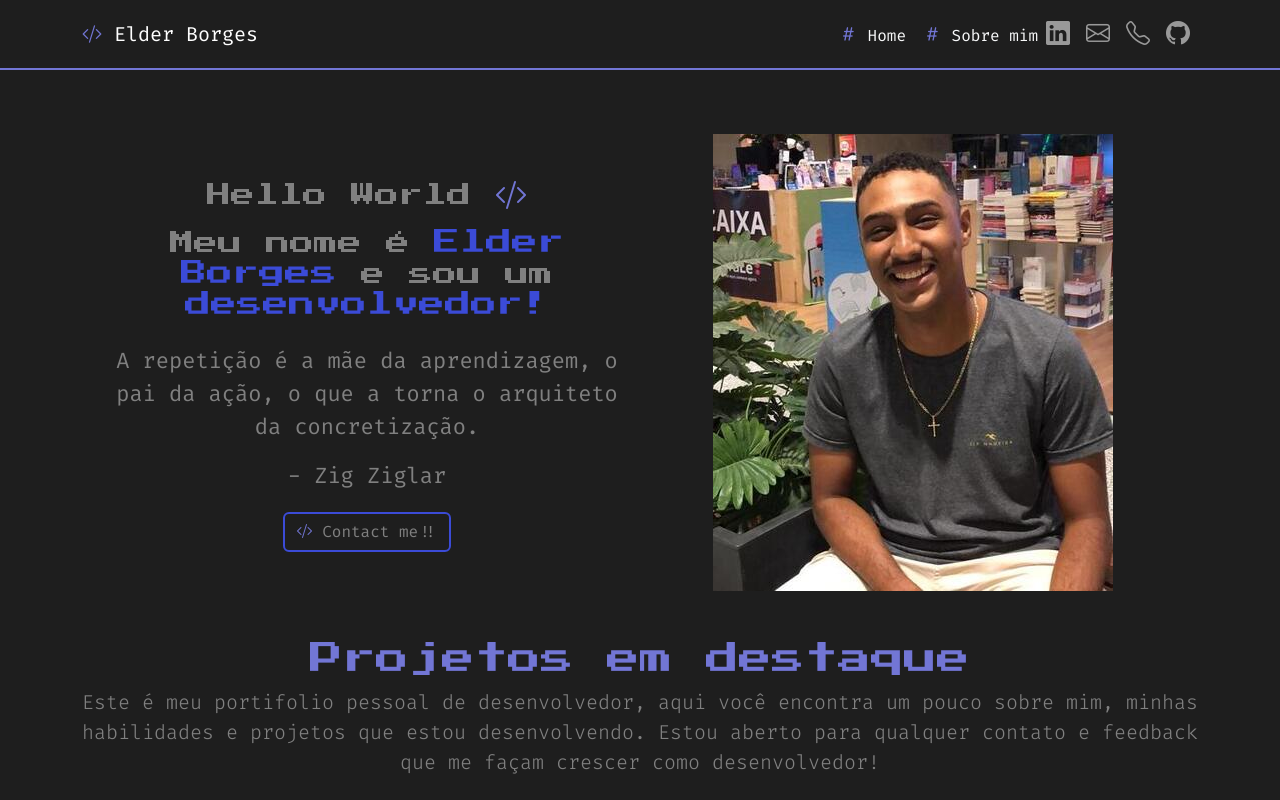
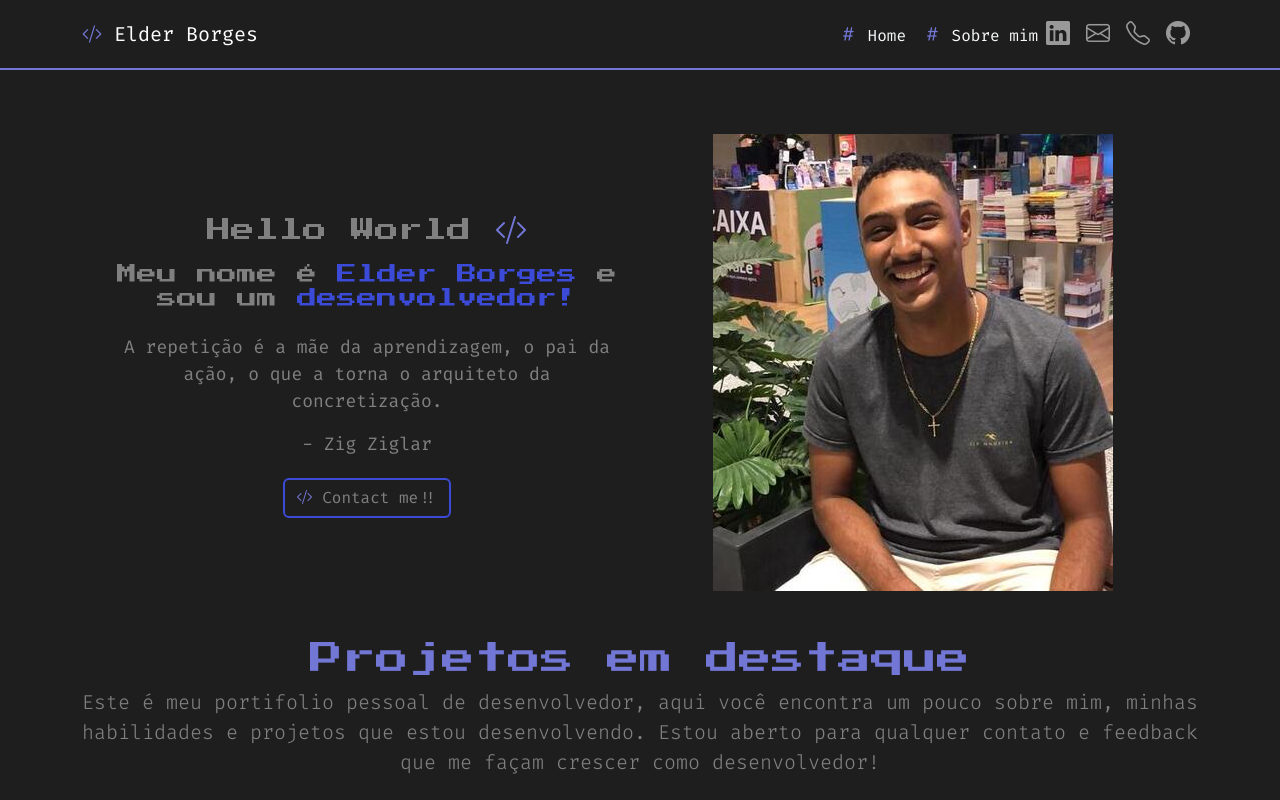
Before and after one commit to eldersb/portfolio-front, a Vue app: page / in a window 1280 px wide. Shown: the top 800 px of the page. Built offline with nearby package versions, Linux system fonts and the light colour scheme; no server answers.

Commit message:
Correção de erros no layout

```diff
--- a/src/components/BannerComponent.vue
+++ b/src/components/BannerComponent.vue
@@ -3,15 +3,17 @@
     <div class="row m-0 p-0 align-items-center">
 
         <div class="col-md-6 text text-center text-md-left">
-            <h2 class="mt-3 text-center">
-                <p class="mb-3">Hello World <i class="bi bi-code-slash fs-2"></i>  </p>
+            <h2 class="mt-3 text-h2 text-center">
+                Hello World <i class="bi bi-code-slash fs-2"></i>
+            </h2>
 
-
-                 Meu nome é
+            <h3 class="sub-title mt-3">
+                Meu nome é
                  <span class="text-span">Elder Borges</span>
                  e sou um
                  <span class="text-span">desenvolvedor!</span>
-            </h2>
+            </h3>
+
             <div class="mt-4">
                 <p class="text-frase">
                     A repetição é a mãe da aprendizagem, o pai da ação,
@@ -63,13 +65,20 @@ export default {
 }
 
 .text-frase {
-    font-size: 22px;
+    font-size: 18px;
 }
 
-h2 {
+
+.text-h2 {
     font-family: "Press Start 2P", system-ui;
     font-style: normal;
     font-size: 24px;
+}
+
+.sub-title, .text-span {
+    font-family: "Press Start 2P", system-ui;
+    font-style: normal;
+    font-size: 20px;
 }
 
 
--- a/src/views/AboutView.vue
+++ b/src/views/AboutView.vue
@@ -2,15 +2,13 @@
         <div class="container mt-5 ">
     <div class="row m-0 p-0 align-items-center">
 
-        <div class="col-md-6 text  text-md-left">
-            <h2 class="mt-3 text text-center">
-                <p class="mb-3">
-                  <i class="bi bi-hash fs-1"></i>Sobre mim <img src="/public/line.png" alt="Linha decorativa do título">
-                </p>
+      <h2 class="mt-3 text">
+        <i class="bi bi-hash fs-1"></i>Sobre mim
+        <img src="/public/line.png" alt="Linha decorativa do título">
+      </h2>
 
-                 <span class="text-span">Elder Borges</span>
-            </h2>
-            <div class="mt-4">
+        <div class="col-md-6 text text-md-left">
+
           <p class="text-principal">
               Sou uma pessoa apaixonada por desafios.
               Estou sempre disposto a aprender e obter novas experiências.
@@ -19,7 +17,7 @@
               de forma a ingressar no superior em Sistemas de Informação pela faculdade UNIME com o intuito de ampliar minha rede,
               crescendo cada vez mais como desenvolvedor back-end e com interesse em adquirir skills fullstack.
           </p>
-            </div>
+
         </div>
 
         <div class="col-12 col-md-6 col-lg-6 d-flex justify-content-center align-items-center mt-3 ">
@@ -29,15 +27,11 @@
 
     <div class="row m-0 p-0 align-items-center">
 
-      <h2 class="mt-3 text">
-          <p class="mb-3">
+      <h2 class="mt-3 mb-3 text">
         <i class="bi bi-hash fs-1"></i>Skills <img src="/public/line.png" alt="Linha decorativa do título">
-          </p>
       </h2>
 
-
-
-      <div class="card text-white bg-secondary mb-3 ms-3" style="max-width: 18rem;">
+      <div class="card text-white bg-secondary mb-3 ms-3" style="max-width: 16rem;">
         <div class="card-header"><i class="bi bi-braces fs-4"></i> Front-End</div>
         <div class="card-body">
           <ul>
@@ -50,7 +44,7 @@
         </div>
       </div>
 
-      <div class="card text-white bg-secondary mb-3 ms-3" style="max-width: 18rem;">
+      <div class="card text-white bg-secondary mb-3 ms-3" style="max-width: 16rem;">
         <div class="card-header"><i class="bi bi-braces fs-4"></i> Back-End</div>
         <div class="card-body">
           <ul>
@@ -73,7 +67,7 @@
       </div>
 
 
-    <div class="card text-white bg-secondary mb-3 ms-3" style="max-width: 18rem;">
+    <div class="card text-white bg-secondary mb-3 ms-3" style="max-width: 14rem;">
       <div class="card-header"> <i class="bi bi-database text-light fs-4"></i> Databases</div>
         <div class="card-body">
           <p class="card-text">MySQL</p>
@@ -86,9 +80,7 @@
     <div class="row m-0 p-0 align-items-center">
 
       <h2 class="mt-5 mb-0 text">
-          <p class="mb-3">
             <i class="bi bi-hash fs-1"></i>Contact me <img src="/public/line.png" alt="Linha decorativa do título">
-          </p>
       </h2>
 
 
```
Lines whose indentation alone changed are shown as unchanged.
